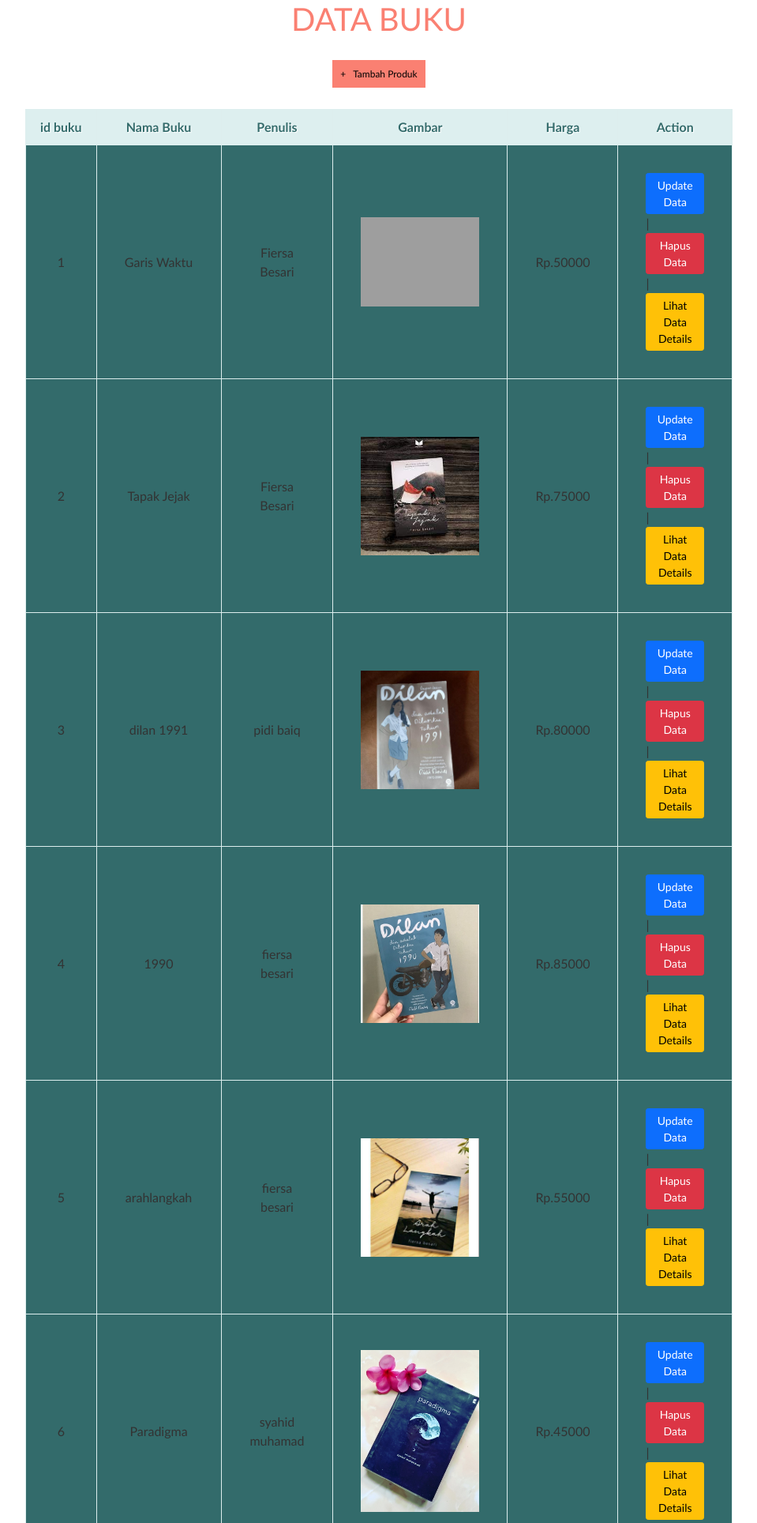
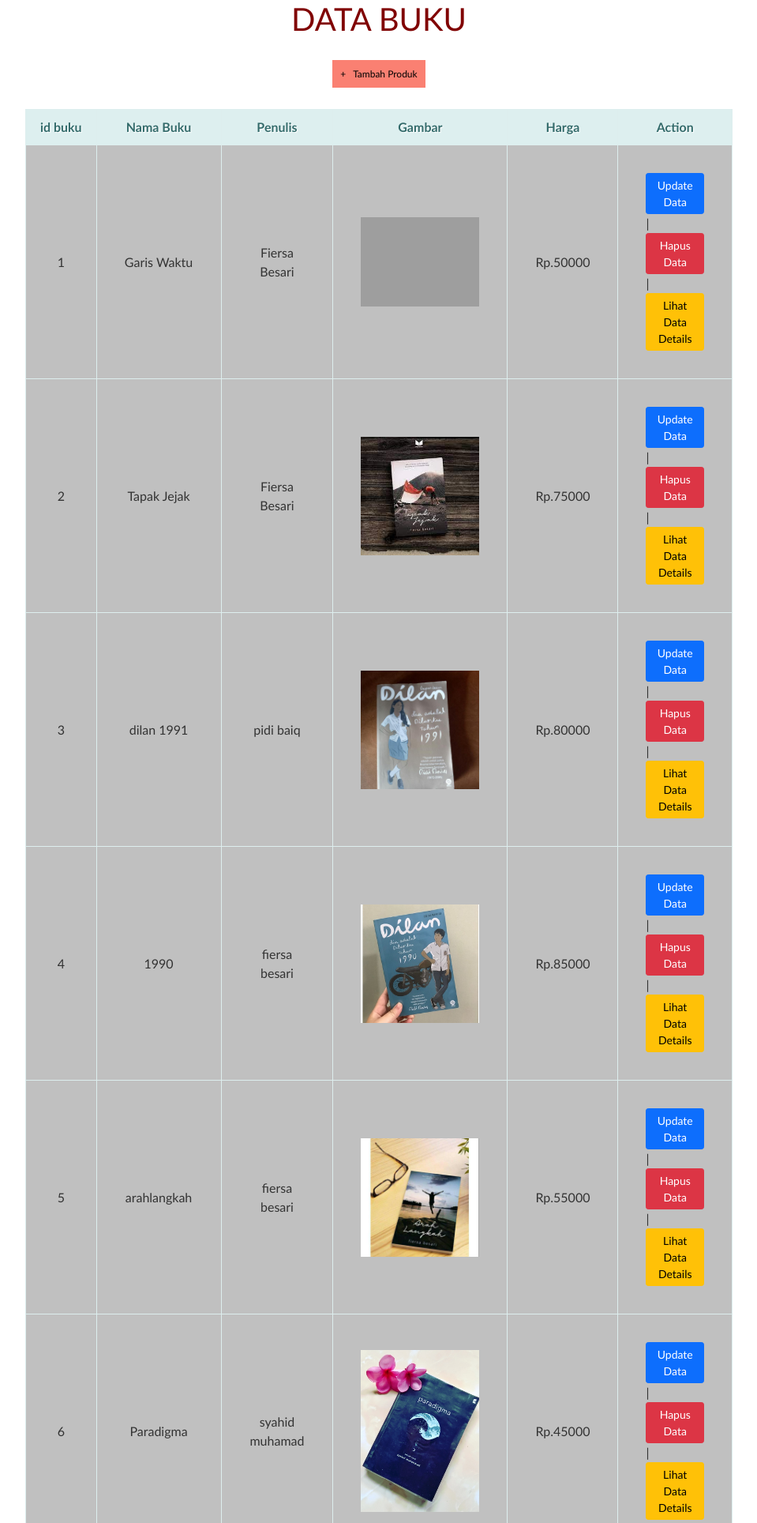
Before and after one commit to SayaCaprio/prak_pw_203040036_A, a PHP site: page / in a window 1280 px wide. Shown: the top 1928 px of the page at 79% size, without its empty margins (160-1119 px from the left). Run offline with PHP 8.4, Linux system fonts and the light colour scheme; data comes from the database, SQL or seed files in the repository; grey boxes are pictures that could not be loaded.

Commit message:
mengubah data

```diff
--- a/Pw/index.php
+++ b/Pw/index.php
@@ -13,10 +13,10 @@
       }
       h1 {
         text-transform: uppercase;
-        color: salmon;
+        color: maroon;
       }
     table {
-      background-color: #336B6B;
+      background-color:	#C0C0C0;
       border: solid 1px #DDEEEE;
       border-collapse: collapse;
       border-spacing: 0;
```
